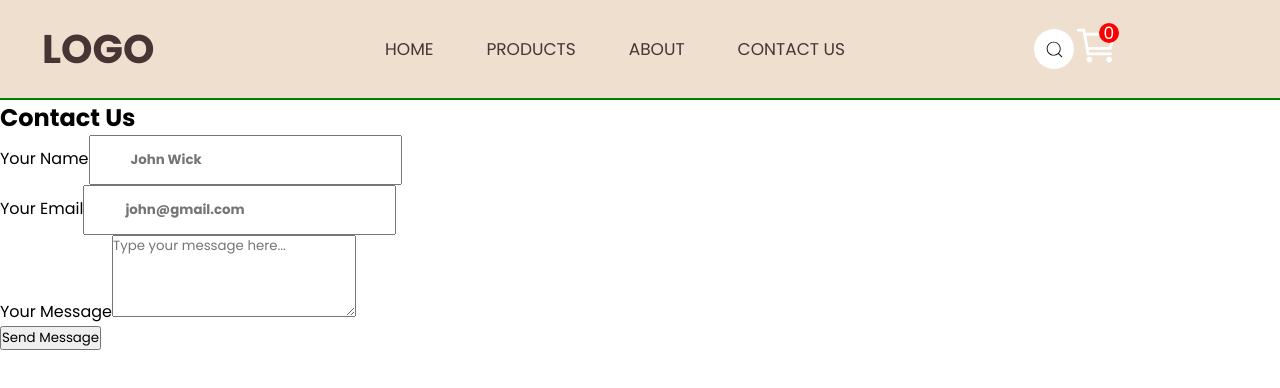
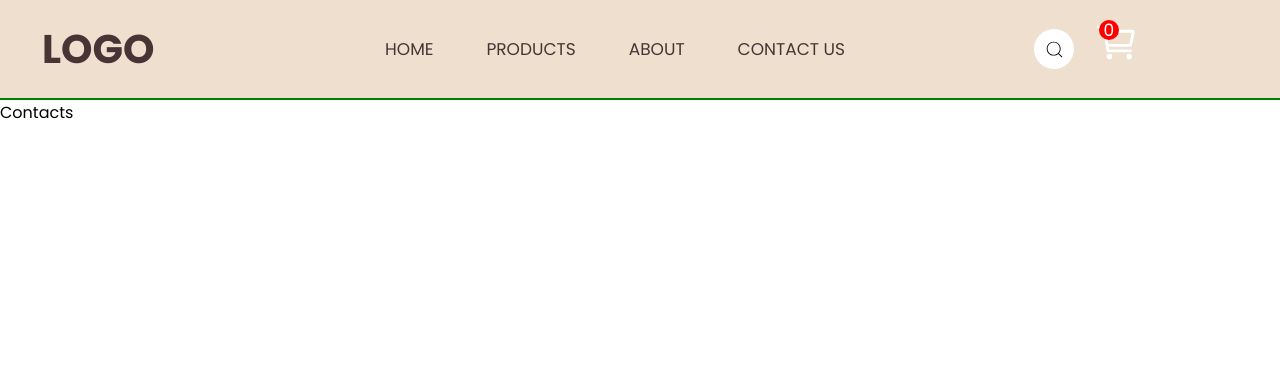
Before and after one commit to Liebe3/creating-my-future, a React (Vite) app in the folder CoffeeShop/: page /Contact in a window 1280 px wide. Shown: the top 388 px of the page. Built offline with nearby package versions, Linux system fonts and the light colour scheme.

Commit message:
added cart components

```diff
--- a/CoffeeShop/src/App.jsx
+++ b/CoffeeShop/src/App.jsx
@@ -6,6 +6,7 @@
 import BackgroundIMG from "./components/BackgroundIMG";
 import Maincomponents from "./components/Maincomponents";
 import Home from "./pages/Home/Home";
+import Cart from "./pages/Cart/Cart"
 // import Cart from "./pages/Cart/Cart"
 function App() {
   return (
@@ -21,6 +22,7 @@
             <Route path="/Products" element={<Products />} />
             <Route path="/About" element={<About />} />
             <Route path="/Contact" element={<Contact />} />
+            <Route path="/Cart" element={<Cart/>}/>
           </Routes>
         </Router>
       </div>
--- a/CoffeeShop/src/components/Navbar.jsx
+++ b/CoffeeShop/src/components/Navbar.jsx
@@ -43,9 +43,9 @@
           </div>
         </div>
         <div className={style["fa-cart-shopping-container"]}>
-          <div>
+          <Link to="/Cart">
             <IoCartOutline className={style["fa-cart-shopping"]} size={45} />
-          </div>
+          </Link>
           <a>
             <div className={style["add-to-cart"]}>0</div>
           </a>
--- a/CoffeeShop/src/components/navbar.module.css
+++ b/CoffeeShop/src/components/navbar.module.css
@@ -122,7 +122,7 @@
   color: white;
 }
 
-.fa-cart-shopping-container a {
+.fa-cart-shopping-container Link {
   width: 0;
   display: flex;
   justify-content: center;
--- /dev/null
+++ b/CoffeeShop/src/pages/Cart/Cart.jsx
@@ -0,0 +1,9 @@
+import React from 'react'
+
+const Cart = () => {
+  return (
+    <div>Cart</div>
+  )
+}
+
+export default Cart
--- a/CoffeeShop/src/pages/Contact/Contact.jsx
+++ b/CoffeeShop/src/pages/Contact/Contact.jsx
@@ -1,31 +1,7 @@
-import React from 'react'
+import React from "react";
 
 const Contact = () => {
-  return (
-    <div className="Contacts">
-      <h2>Contact Us</h2>
-      <form action="">
-        <div className="mb-4">
-          <label className="FullName" htmlFor="">Your Name</label>
-          <input placeholder="John Wick" className="Name" required type="text"/>
-        </div>
-        <div className="mb-4">
-        <label className="Email" htmlFor="">Your Email</label>
-          <input placeholder="john@gmail.com" className="E-mail" required type="text"/>
-        </div>
-        <div className="mb-4">
-        <label className="Message" htmlFor=""> Your Message</label>
-          <textarea rows='4' placeholder="Type your message here..." className="Mess" required type="text"/>
-        </div>
-        <div className="button-contact">
-          <button type="submit" className="enter">
-            Send Message
-          </button>
-        </div>
-      </form>
+  return <div>Contacts</div>;
+};
 
-    </div>
-  )
-}
-
-export default Contact
+export default Contact;
```
